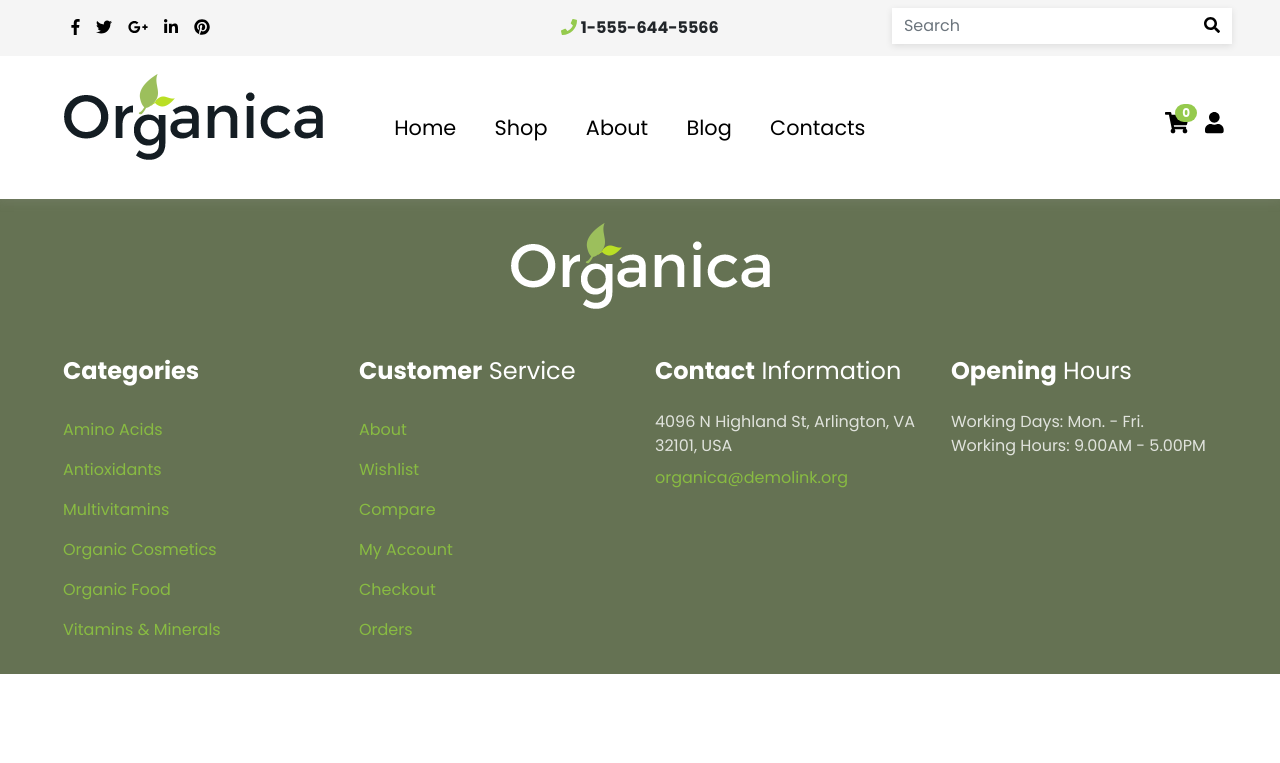
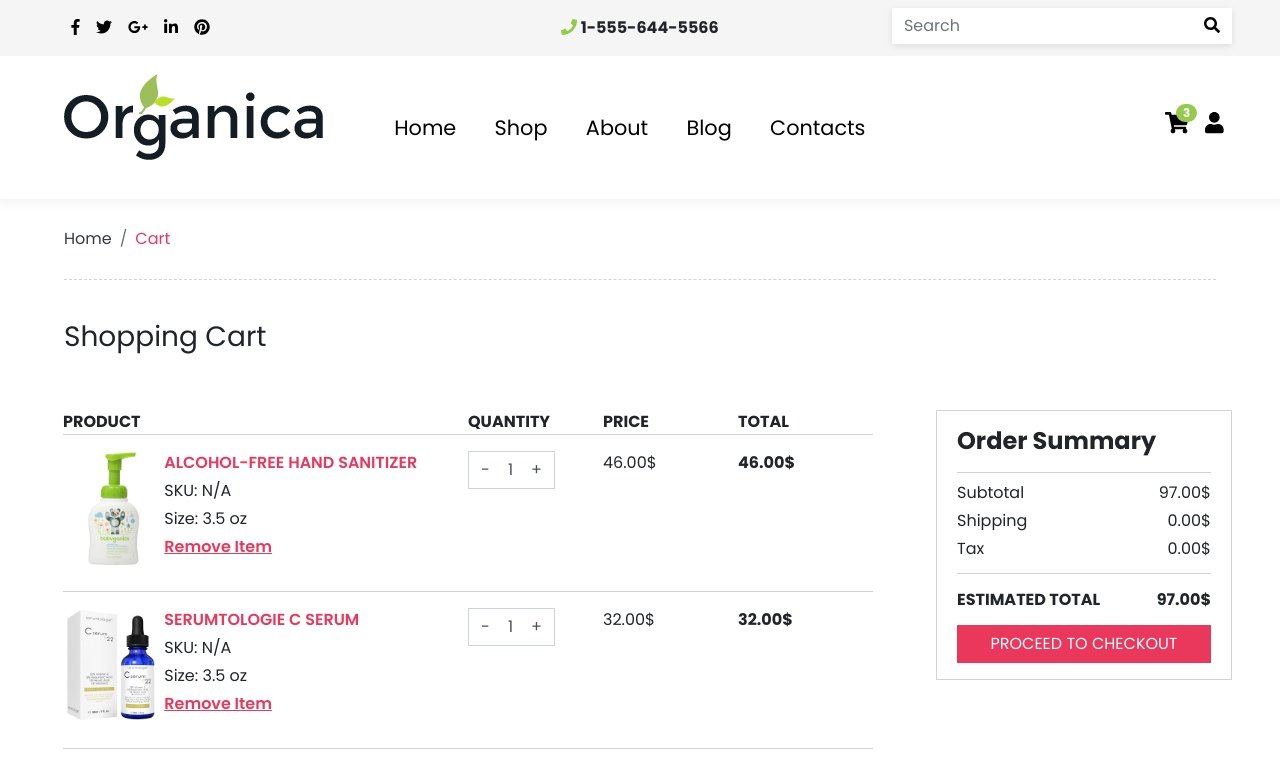
Before and after one commit to phongnguyenhh1996/cosme-project, a React (Create React App) app: page /cart in a window 1280 px wide. Shown: the top 763 px of the page. Built offline with nearby package versions, Linux system fonts and the light colour scheme; what flux would draw is missing.

Commit message:
update cart-page

```diff
--- a/public/index.html
+++ b/public/index.html
@@ -30,6 +30,13 @@
       You need to enable JavaScript to run this app.
     </noscript>
     <div id="root"></div>
+    <script>(function(d, s, id) {
+  var js, fjs = d.getElementsByTagName(s)[0];
+  if (d.getElementById(id)) return;
+  js = d.createElement(s); js.id = id;
+  js.src = 'https://connect.facebook.net/vi_VN/sdk.js#xfbml=1&version=v2.12';
+  fjs.parentNode.insertBefore(js, fjs);
+}(document, 'script', 'facebook-jssdk'));</script>
     <!--
       This HTML file is a template.
       If you open it directly in the browser, you will see an empty page.
--- a/src/App.css
+++ b/src/App.css
@@ -185,6 +185,7 @@
 .shopping-cart a.btn.check-out:hover{
   background-color: #2F2F2F;
 }
+.cart-item ul{position:relative;}
 .cart-item li a, .cart-item button svg{
   color: black;
   transition: all .3s;
@@ -966,6 +967,10 @@
   background-color: white;
   cursor: pointer;
   border-radius: 0;
+  -webkit-user-select: none;  /* Chrome all / Safari all */
+  -moz-user-select: none;     /* Firefox all */
+  -ms-user-select: none;      /* IE 10+ */
+  user-select: none;
 }
 .cart-quatity input[type=number]::-webkit-inner-spin-button,
 .cart-quatity input[type=number]::-webkit-outer-spin-button {
@@ -1006,3 +1011,19 @@
   color: #EA375C;
 }
 .add-review input, .add-review textarea{border-radius:0;}
+.cartpg-item{
+  border-top: 1px solid lightgray;
+}
+.cartpg-item:last-child{
+  border-bottom: 1px solid lightgray;
+}
+.cartpg-item ul li.name{
+  font-weight: 600;
+  color: #EA375C;
+  transition: all .3s ease;
+}
+.cartpg-item .remove span{text-decoration: underline;cursor:pointer;font-weight:600;color:#EA375C}
+.summary ul{
+  border-top: 1px solid lightgray;
+  border-bottom: 1px solid lightgray;
+}
--- a/src/App.js
+++ b/src/App.js
@@ -12,6 +12,8 @@
 import ProductDetail from './pages/productDetail';
 import { BrowserRouter as Router, Route, Link } from "react-router-dom";
 import Blog from './pages/Blog';
+import CartPage from './pages/Cart';
+
 
 class App extends Component {
   render() {
@@ -27,6 +29,7 @@
            <Route path="/contacts" component={Contacts} />
           <Route path="/blog" component={Blog} />
           <Route path="/login" component={Login} />
+          <Route path="/cart" component={CartPage} />
           <Footer />
         </div>
       </Router>
--- a/src/actions/CartActions.js
+++ b/src/actions/CartActions.js
@@ -16,3 +16,11 @@
         id
     });
 }
+
+export function updateQty(id,qty) {
+    dispatcher.dispatch({
+        type: "UPDATE_QTY",
+        id,
+        qty
+    });
+}
--- a/src/components/cartItem.js
+++ b/src/components/cartItem.js
@@ -1,6 +1,7 @@
 import React, { Component } from 'react';
 import CartStore from '../stores/cartStore';
 import * as CartActions from '../actions/CartActions';
+import { BrowserRouter as Router, IndexRoute, Route, Link } from "react-router-dom";
 
 class DeleteItem extends React.Component{
 	deleteItem(){
@@ -21,19 +22,19 @@
 			<div className="cart-content pt-md-3">
 							{ this.props.itemss.map((item)=>{
 								subtotal+= item.price*item.quantity;
-							return	<div key={item.id} className="cart-item clearfix mb-md-3">
+							return	<div key={item.id} className="cart-item clearfix mb-md-3 d-flex align-items-center">
 							          <img src={require('../images/'+item.img + '.png')} />
-							          <ul className="list-unstyled float-left ml-md-2">
+							          <ul className="list-unstyled float-left ml-md-2 pr-md-3 w-100">
 							            <li className="pb-md-1"><a href="#">{item.name}</a></li>
 							            <li>{item.quantity} x <span className="price">{(item.price*item.quantity).toFixed(2)}$</span></li>
+							            <DeleteItem idItem={item.id}/>
 							          </ul>
-							          <DeleteItem idItem={item.id}/>
 							        </div>
 							}
 								)}
 				        </div>
 				        <h4 className="my-md-3 pt-md-3 subtotal">SUBTOTAL: <span className="price">{subtotal.toFixed(2)}$</span></h4>
-				        <a href="#" className="btn view-card w-100 mb-md-3">VIEW CART</a>
+				        <Link to="/cart" className="btn view-card w-100 mb-md-3">VIEW CART</Link>
 				        <a href="#" className="btn check-out w-100">CHECK OUT</a>
 			</div>
 		);
--- /dev/null
+++ b/src/pages/Cart.js
@@ -0,0 +1,131 @@
+import React, { Component } from 'react';
+import { BrowserRouter as Router, IndexRoute, Route, Link } from "react-router-dom";
+import ScrollToTop from '../components/scrollOnTop';
+import CartStore from '../stores/cartStore';
+import * as CartActions from '../actions/CartActions';
+
+class QuantityCount extends React.Component{
+	constructor(props){
+		super(props);
+		this.state={count: this.props.qty};
+	}
+	componentWillReceiveProps(nextProps){
+		this.setState({count: nextProps.qty});
+	}
+	updateQty(i){
+		if (i>0){
+			CartActions.updateQty(this.props.idItem, i);
+		}
+	}
+	handleChange(event) {
+	this.setState(
+		{count: event.target.value},
+		()=>{if(this.state.count>0){
+			CartActions.updateQty(this.props.idItem, this.state.count)
+			}
+		}
+	)
+  	}
+	render(){
+		return(
+			<div className="row cart-quatity pr-md-5">
+				<div className="input-group mb-2 col">
+				  <div className="input-group-prepend">
+				    <span className="input-group-text" onClick={this.updateQty.bind(this,(this.state.count-1))}>-</span>
+				  </div>
+				  <input type="number" value={this.state.count} className="form-control p-md-0" onChange={this.handleChange.bind(this)}/>
+				  <div className="input-group-append">
+				    <span className="input-group-text" onClick={this.updateQty.bind(this,(this.state.count+1))}>+</span>
+				  </div>
+				</div>
+			</div>
+		);
+	}
+}
+
+class CartPage extends React.Component{
+	constructor(){
+		super();
+		this.state={
+			carts: CartStore.getAll()
+		}
+	}
+	componentWillMount() {
+        CartStore.on("change", () => {
+            this.setState({carts: CartStore.getAll()});
+        })
+    }
+    updateQty(id,qty){
+    	if (qty>0){CartActions.updateQty(id, qty);}
+	}
+	handleChange(id) {
+    	CartActions.updateQty(id, this.refs.quantityItem.value);
+  	}
+	render(){
+		const {carts}=this.state;
+		var subtotal = 0;
+		 return(
+			<div className="container-fluid blog">
+			<ScrollToTop />
+				<div className="row px-md-5 py-md-3">
+					<nav aria-label="breadcrumb ">
+					  <ol class="breadcrumb bg-white">
+					    <li class="breadcrumb-item"> <Link to="/">Home</Link></li>
+					    <li class="breadcrumb-item active" aria-current="page">Cart</li>
+					  </ol>
+					</nav>
+					<div className="w-100 border-bottom-dashed mx-md-3"></div>
+				</div>
+				<div className="row px-md-5 py-md-4">
+					<h3 className="pb-md-5 w-100 pl-md-3">Shopping Cart</h3>
+					<div className="col-xs-12 col-md-9 col-xl-9">
+						<div className={`${(carts.length >0)?"d-block":"d-none"}`}>
+
+							<div className="row no-gutters mr-md-5 font-weight-bold">
+								<div className="col-md-6">PRODUCT</div>
+								<div className="col-md-2">QUANTITY</div>
+								<div className="col-md-2">PRICE</div>
+								<div className="col-md-2">TOTAL</div>
+							</div>
+							{carts.map((item)=>{
+								subtotal+= item.price*item.quantity;
+								return <div className="row no-gutters cartpg-item py-md-3 mr-md-5" key={item.id}>
+									<div className="col-md-6">
+									<img className="w-25 float-left" src={require('../images/'+item.img + '.png')} />
+									<ul className="list-unstyled ml-md-2 pr-md-3 w-100">
+							            <li className="pb-md-1 name">{item.name}</li>
+							            <li className="pb-md-1">SKU: N/A</li>
+							            <li className="pb-md-1">Size: 3.5 oz</li>
+							            <li className="remove" ><span onClick={CartActions.deleteItem.bind(this,item.id)}>Remove Item</span></li>
+							        </ul>
+									</div>
+									<div className="col-md-2">
+										<QuantityCount qty={item.quantity} idItem={item.id} />
+									</div>
+									<div className="col-md-2">{item.price.toFixed(2)}$</div>
+									<div className="col-md-2 font-weight-bold">{(item.price*item.quantity).toFixed(2)}$</div>
+								</div>
+							})}
+						</div>
+						<div className={(carts.length >0)?"d-none":"d-block"}><p>Your cart is currently empty.</p><Link className="btn button1 text-white" to="/shop">Return to shop</Link></div>
+					</div>
+					<div className="col-md-3 px-md-0">
+							<div className="subscribe-follow summary">
+								<div className="subscribe text-left">
+									<h4 className="pt-md-3 mb-md-3 font-weight-bold">Order Summary</h4>
+									<ul className="list-unstyled py-md-2">
+							            <li className="pb-md-1">Subtotal <span className="float-right">{subtotal.toFixed(2)}$</span></li>
+							            <li className="pb-md-1">Shipping <span className="float-right">0.00$</span></li>
+							            <li className="pb-md-1">Tax <span className="float-right">0.00$</span></li>
+							        </ul>
+							        <h6 className="font-weight-bold pb-md-2">ESTIMATED TOTAL <span className="float-right">{subtotal.toFixed(2)}$</span></h6>
+									<button type="submit" class="btn btn-primary btn-lm btn-block mb-md-3">PROCEED TO CHECKOUT</button>
+								</div>
+							</div>
+					</div>
+				</div>
+			</div>
+		);
+	}
+}
+export default CartPage;
--- a/src/pages/Home.js
+++ b/src/pages/Home.js
@@ -69,7 +69,7 @@
 					          swipeToSlide={true}
 					        >
 					        {prds.map((prd) =>
-							{	if(prd.featured){
+							{	if(prd.status=="featured"){
 								return	<div className="products px-md-3 text-center" key={prd.id}>
 								      	  	<RateStar star={prd.star}/>
 								      	  	<div className="product-image product-featured">
@@ -121,7 +121,7 @@
 					          swipeToSlide={true}
 					        >
 					        {prds.map((prd) =>
-							{	if (prd.sale){
+							{	if (prd.status=="sale"){
 								return	<div className="products px-md-3 text-center" key={prd.id}>
 								      	  	<RateStar star={prd.star}/>
 								      	  	<div className="product-image product-sale">
--- a/src/pages/product-list.js
+++ b/src/pages/product-list.js
@@ -34,14 +34,14 @@
 						<div className="row py-md-4">
 							{prds.map((prd) =>
 							{
-								return	<div className="products px-md-3 text-center" key={prd.id}>
+								return	<div className="products px-md-3 text-center my-md-4" key={prd.id}>
 								      	  	<RateStar star={prd.star}/>
-								      	  	<div className="product-image">
+								      	  	<div className={`product-image product-${prd.status}`}>
 									      	<Link to={"/shop/product_list/"+prd.name}><img className="img-fluid mx-auto" src={require('../images/'+prd.img + '.png')}/></Link>
 									      	</div>
 									      	<p className="text-secondary font-italic mt-md-3">{prd.tags.map((tag) => tag + ", ")}</p>
 									      	<p className="font-weight-bold">{prd.name}</p>
-									      	<p className="color-main2 font-weight-bold">{prd.price.toFixed(2)}$</p>
+									      	<p className="color-main2 font-weight-bold">{prd.price.toFixed(2)}$<span className={`text-secondary ml-md-2 ${(prd.status!="sale")?"d-none":""}`}>{(prd.status=="sale")?prd.oldprice.toFixed(2):""}$</span></p>
 									      	<AddToCart item={prd}/>
 							      		</div>}
 							)}
--- a/src/pages/productDetail.js
+++ b/src/pages/productDetail.js
@@ -5,6 +5,7 @@
 import Slider from "react-slick";
 import RateStar from '../components/rateStar';
 import ScrollToTop from '../components/scrollOnTop';
+import AddToCart from '../components/addToCart';
 
 class ProductsSlide extends React.Component{
 	constructor(props) {
@@ -239,9 +240,27 @@
 						  </div>
 						</div>
 					</div>
+					<div className="col-md-12 px-md-0">
+						<div className="fb-comments" data-href="https://developers.facebook.com/docs/plugins/comments#configurator" data-width="100%" data-numposts="2"></div>
+					</div>
 					<div className="col-md-12">
 						<h3 className="text-center title w-100 py-md-5"><span className="font-weight-bold">RELATED</span> PRODUCTS</h3>
-						<ProductsList prds={prdStore.getAll()} showprd="featured"/>
+						<div className="row py-md-4">
+							{prds.map((prd,i) =>
+							{	if (i<4){
+								return	<div className="products px-md-3 text-center my-md-4" key={prd.id}>
+								      	  	<RateStar star={prd.star}/>
+								      	  	<div className={`product-image product-${prd.status}`}>
+									      	<Link to={"/shop/product_list/"+prd.name}><img className="img-fluid mx-auto" src={require('../images/'+prd.img + '.png')}/></Link>
+									      	</div>
+									      	<p className="text-secondary font-italic mt-md-3">{prd.tags.map((tag) => tag + ", ")}</p>
+									      	<p className="font-weight-bold">{prd.name}</p>
+									      	<p className="color-main2 font-weight-bold">{prd.price.toFixed(2)}$<span className={`text-secondary ml-md-2 ${(prd.status!="sale")?"d-none":""}`}>{(prd.status=="sale")?prd.oldprice.toFixed(2):""}$</span></p>
+									      	<AddToCart item={prd}/>
+							      		</div>}
+							}
+							)}
+						</div>
 					</div>
 				</div>
 			</div>
--- a/src/stores/cartStore.js
+++ b/src/stores/cartStore.js
@@ -4,11 +4,26 @@
 class CartStore extends EventEmitter{
 	constructor(){
 		super();
-		this.items = [];
+		this.items = [{id: 1,
+                name: "ALCOHOL-FREE HAND SANITIZER",
+                price: 46.00,
+                img: "product-1",
+                quantity: 1},
+                {id: 2,
+                name: "SERUMTOLOGIE C SERUM",
+                price: 32.00,
+                img: "product-2",
+                quantity: 1},
+                {id: 3,
+                name: "ORGANIC GREEN TEA",
+                price: 19.00,
+                img: "product-3",
+                quantity: 1}];
 	}
 	addItem(id,name,price,img) {
-        let a = this.items;
-        if (a.length == 0){
+        let pos = this.items.map((i)=> i.id).indexOf(id);
+        if (pos>=0){this.items[pos].quantity+=1;}
+            else{
                 this.items.push({
                 id,
                 name,
@@ -16,35 +31,17 @@
                 img,
                 quantity: 1
             });
-        } else {
-        	let unique=true;
-        	for (var i=0; i<a.length; i++){
-        		if (a[i].id == id){
-        			this.items[i].quantity+=1;
-        			unique = false;
-        			break;
-        		}
-        	}
-        	if (unique){
-        		this.items.push({
-	            id,
-	            name,
-	            price,
-	            img,
-	            quantity: 1
-        	});
-        	}
             };
         this.emit("change");
 	}
     deleteItem(id){
-        let a = this.items;
-        for (var i=0; i<a.length;i++){
-            if(id == a[i].id){
-                this.items.splice(i, 1);
-                break;
+        let pos = this.items.map((i)=> i.id).indexOf(id);
+        this.items.splice(pos, 1);
+        this.emit("change");
     }
-        };
+    updateQty(id,qty){
+        let pos = this.items.map((i)=> i.id).indexOf(id);
+        this.items[pos].quantity=qty;
         this.emit("change");
     }
 	getAll() {
@@ -60,6 +57,10 @@
                 this.deleteItem(action.id);
                 break;
             }
+            case "UPDATE_QTY": {
+                this.updateQty(action.id,action.qty);
+                break;
+            }
         }
     }
 }
--- a/src/stores/productsStore.js
+++ b/src/stores/productsStore.js
@@ -11,8 +11,7 @@
 				img: "product-1",
 				price: 46.00,
 				oldprice: 0,
-				featured: true,
-				sale: false,
+				status: "featured",
 				star: 5,
 				tags: ["food","nutrition"]
 			},
@@ -22,8 +21,7 @@
 				img: "product-2",
 				price: 32.00,
 				oldprice: 0,
-				featured: true,
-				sale: false,
+				status: "featured",
 				star: 4,
 				tags: ["food","health","organic"]
 			},
@@ -33,8 +31,7 @@
 				img: "product-3",
 				price: 19.00,
 				oldprice: 0,
-				featured: true,
-				sale: false,
+				status: "featured",
 				star: 5,
 				tags: ["acids","health","nutrition"]
 			},
@@ -43,8 +40,7 @@
 				name: "EMINENCE STRAWBERRY",
 				img: "product-4",
 				price: 56.00,
-				featured: true,
-				oldprice: 0,
+				status: "featured",
 				sale: false,
 				star: 4,
 				tags: ["food","health","nutrition"]
@@ -55,8 +51,7 @@
 				img: "product-5",
 				price: 39.00,
 				oldprice: 56.00,
-				featured: false,
-				sale: true,
+				status: "sale",
 				star: 4,
 				tags: ["acids","food","organic"]
 			},
@@ -66,8 +61,7 @@
 				img: "product-6",
 				price: 36.00,
 				oldprice: 46.00,
-				featured: false,
-				sale: true,
+				status: "sale",
 				star: 0,
 				tags: ["health","vitamins"]
 			},
@@ -77,8 +71,7 @@
 				img: "product-7",
 				price: 30.00,
 				oldprice: 32.00,
-				featured: false,
-				sale: true,
+				status: "sale",
 				star: 0,
 				tags: ["food","nutrition","organic"]
 			},
@@ -88,8 +81,7 @@
 				img: "product-8",
 				price: 30.00,
 				oldprice: 46.00,
-				featured: false,
-				sale: true,
+				status: "sale",
 				star: 4,
 				tags: ["food","health"]
 			}
```
Lines whose indentation alone changed are shown as unchanged.
